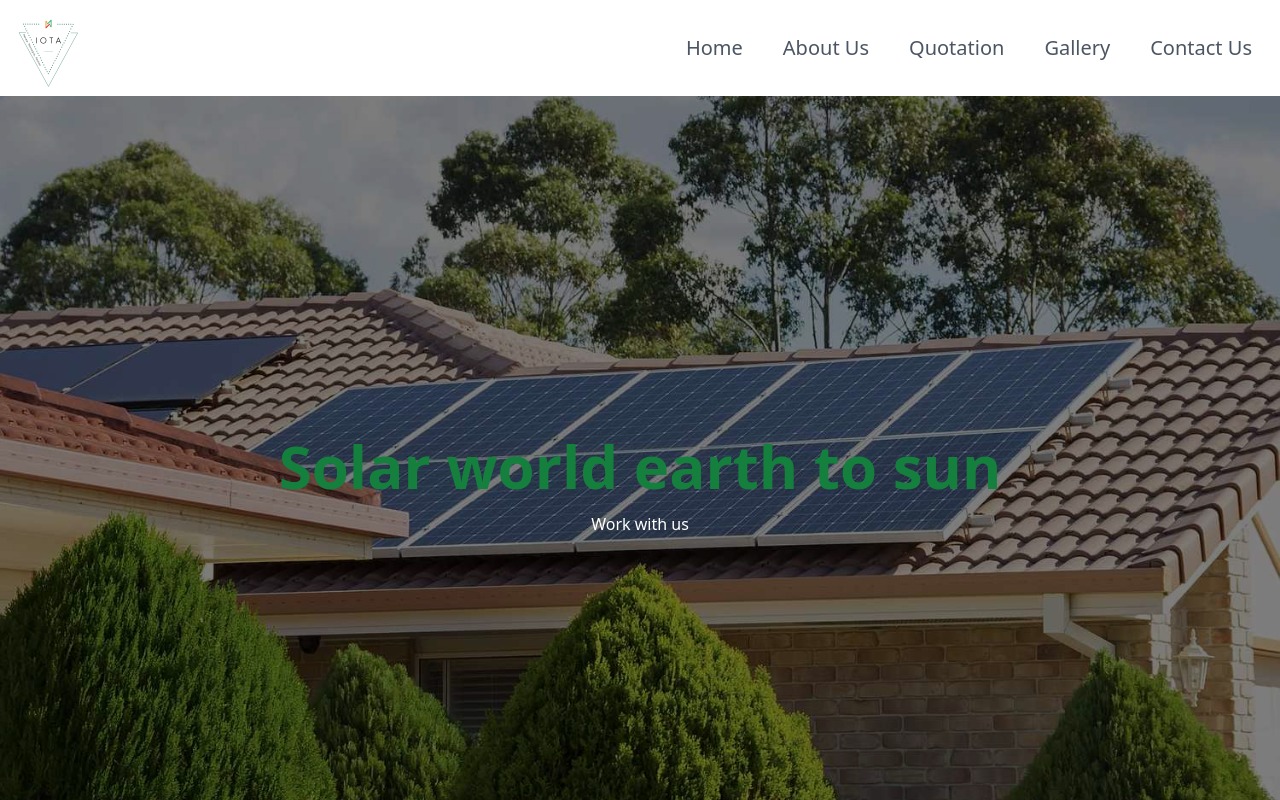
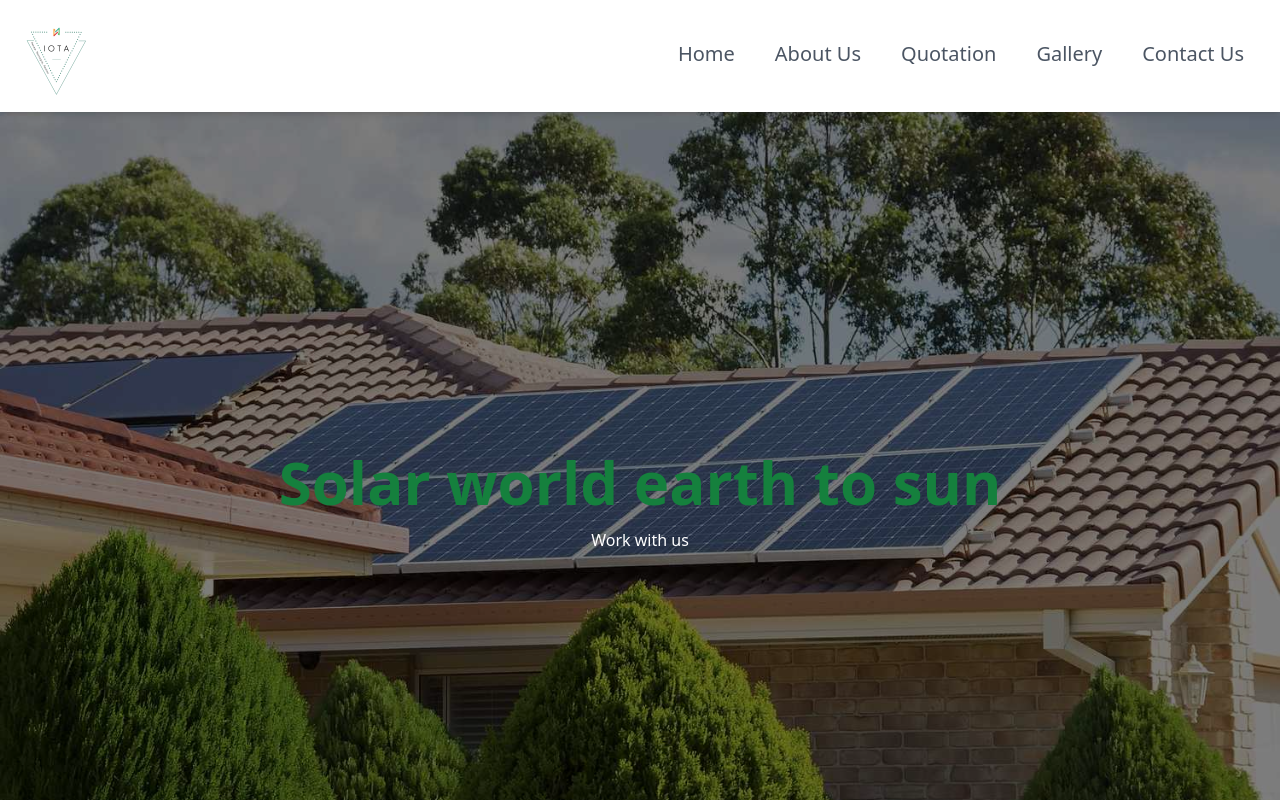
Before and after one commit to Jayanath-Nanayakkara/solarProject, a React (Vite) app: page / in a window 1280 px wide. Shown: the top 800 px of the page. Built offline with nearby package versions, Linux system fonts and the light colour scheme; the HTML template or start-up script is replaced by a standard one.

Commit message:
navbar animation

```diff
--- a/src/App.css
+++ b/src/App.css
@@ -0,0 +1,14 @@
+.nav-link {
+  @apply relative inline-block pb-1;
+}
+
+.nav-link::after {
+  content: "";
+  @apply absolute left-0 bottom-0 bg-black h-0.5;
+  width: 0;
+  transition: width 0.3s ease-in-out;
+}
+
+.nav-link:hover::after {
+  width: 100%;
+}
--- a/src/components/Footer.jsx
+++ b/src/components/Footer.jsx
@@ -52,7 +52,7 @@ const Footer = () => {
             <h6 className="font-bold text-lg mb-4">{section.title}</h6>
             <ul>
               {section.items.map((item, idx) => (
-                <li key={idx} className="mb-2">
+                <li key={idx} className="mb-2 cursor-pointer ">
                   {item}
                 </li>
               ))}
--- a/src/components/Navbar.jsx
+++ b/src/components/Navbar.jsx
@@ -16,26 +16,28 @@ const Navbar = () => {
 
   return (
     <>
-      <nav className="flex p-2 flex-row bg-white sticky top-0 z-30 justify-between items-center">
-        <NavLink to="/">
+      <nav className="flex p-4 bg-white shadow-md sticky top-0 z-30 justify-between items-center">
+        <NavLink to="/" aria-label="Homepage">
           <Logo />
         </NavLink>
 
-        <div className="md:flex hidden space-x-4 md:space-x-10">
+        <div className="hidden md:flex space-x-6 lg:space-x-8">
           <Suspense fallback={<div>Loading...</div>}>
             <Nav flexDirection="flex-row" />
           </Suspense>
         </div>
 
-        <div className="md:hidden relative">
-          <div
-            className="absolute top-1/2 right-4 transform -translate-y-1/2 z-40 cursor-pointer w-6 h-6"
-            onClick={toggleMenu}
-            aria-label={menuOpen ? "Close menu" : "Open menu"}
-          >
-            {!menuOpen && <LuMenu className="text-gray-600 w-full h-full" />}
-          </div>
-        </div>
+        <button
+          className="md:hidden p-2 rounded-lg focus:outline-none"
+          onClick={toggleMenu}
+          aria-label={menuOpen ? "Close menu" : "Open menu"}
+        >
+          {menuOpen ? (
+            <RxCross2 className="text-gray-600 w-6 h-6" />
+          ) : (
+            <LuMenu className="text-gray-600 w-6 h-6" />
+          )}
+        </button>
       </nav>
 
       <div
@@ -47,15 +49,8 @@ const Navbar = () => {
         style={{ transitionProperty: "transform, opacity" }}
       >
         <Suspense fallback={<div>Loading...</div>}>
-          <Nav flexDirection="flex-col pt-11 pl-5" setMenuOpen={setMenuOpen} />
+          <Nav flexDirection="flex-col pt-16 pl-5" setMenuOpen={setMenuOpen} />
         </Suspense>
-        <div
-          className="absolute top-4 right-4 cursor-pointer z-50"
-          onClick={toggleMenu}
-          aria-label="Close menu"
-        >
-          <RxCross2 className="text-black w-6 h-6" />
-        </div>
       </div>
     </>
   );
--- a/src/components/navbar/Nav.jsx
+++ b/src/components/navbar/Nav.jsx
@@ -3,38 +3,38 @@ import { NavLink } from "react-router-dom";
 
 const Nav = ({ flexDirection, setMenuOpen }) => {
   return (
-    <div className={`flex flex-row gap-10 text-xl ${flexDirection} mr-5`}>
+    <div className={`flex ${flexDirection} gap-10 text-xl mr-5`}>
       <NavLink
         to="/"
-        className="text-gray-600 hover:text-gray-900"
+        className="nav-link text-gray-600 hover:text-gray-900"
         onClick={() => setMenuOpen(false)}
       >
         Home
       </NavLink>
       <NavLink
         to="/about-us"
-        className="text-gray-600 hover:text-gray-900"
+        className="nav-link text-gray-600 hover:text-gray-900"
         onClick={() => setMenuOpen(false)}
       >
         About Us
       </NavLink>
       <NavLink
         to="/quotation"
-        className="text-gray-600 hover:text-gray-900"
+        className="nav-link text-gray-600 hover:text-gray-900"
         onClick={() => setMenuOpen(false)}
       >
         Quotation
       </NavLink>
       <NavLink
         to="/gallery"
-        className="text-gray-600 hover:text-gray-900"
+        className="nav-link text-gray-600 hover:text-gray-900"
         onClick={() => setMenuOpen(false)}
       >
         Gallery
       </NavLink>
       <NavLink
         to="/contact-us"
-        className="text-gray-600 hover:text-gray-900"
+        className="nav-link text-gray-600 hover:text-gray-900"
         onClick={() => setMenuOpen(false)}
       >
         Contact Us
```
